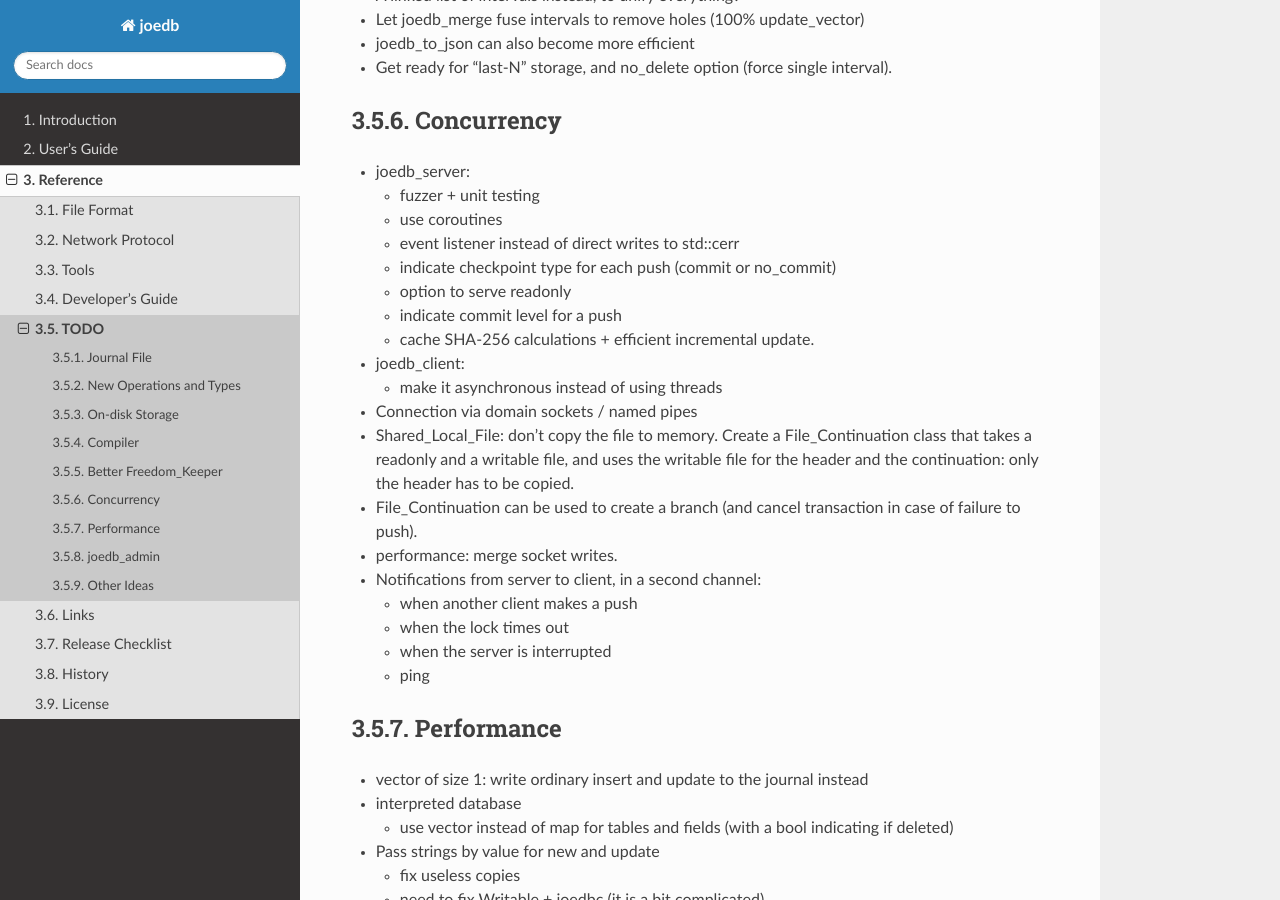
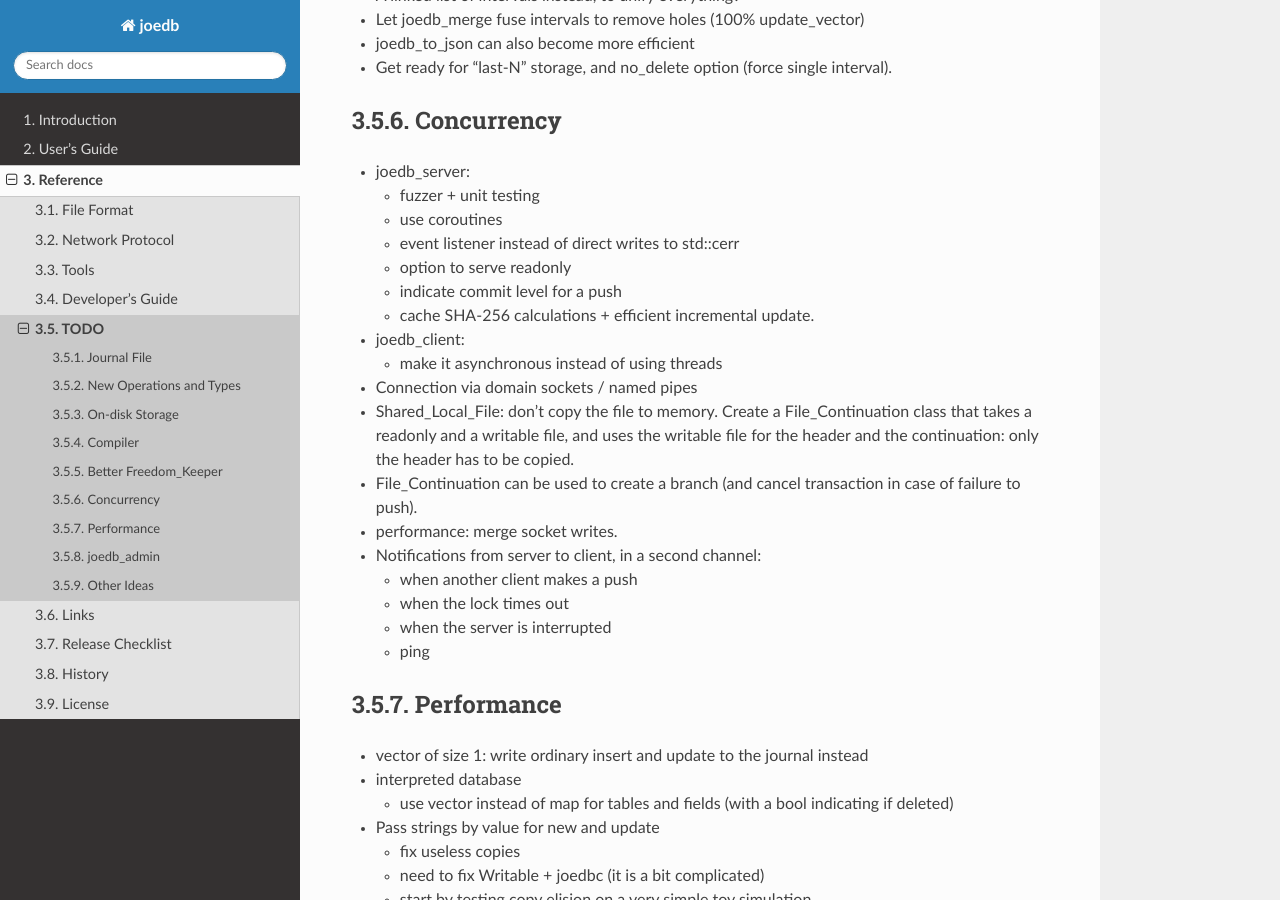
Before and after one commit to Remi-Coulom/joedb, a Sphinx documentation site: the page built from doc/source/todo.rst, in a window 1280 px wide and 900 px high, scrolled down 1945 px. Built offline with Sphinx 7.4.7 and the Read the Docs theme 2.0.0, drawn with Linux system fonts in a browser that asks for light colours; formulas are drawn with MathJax 3.

Commit message:
todo: remove duplicate

```diff
--- a/doc/source/todo.rst
+++ b/doc/source/todo.rst
@@ -97,7 +97,6 @@ Concurrency
   - fuzzer + unit testing
   - use coroutines
   - event listener instead of direct writes to std::cerr
-  - indicate checkpoint type for each push (commit or no_commit)
   - option to serve readonly
   - indicate commit level for a push
   - cache SHA-256 calculations + efficient incremental update.
```
